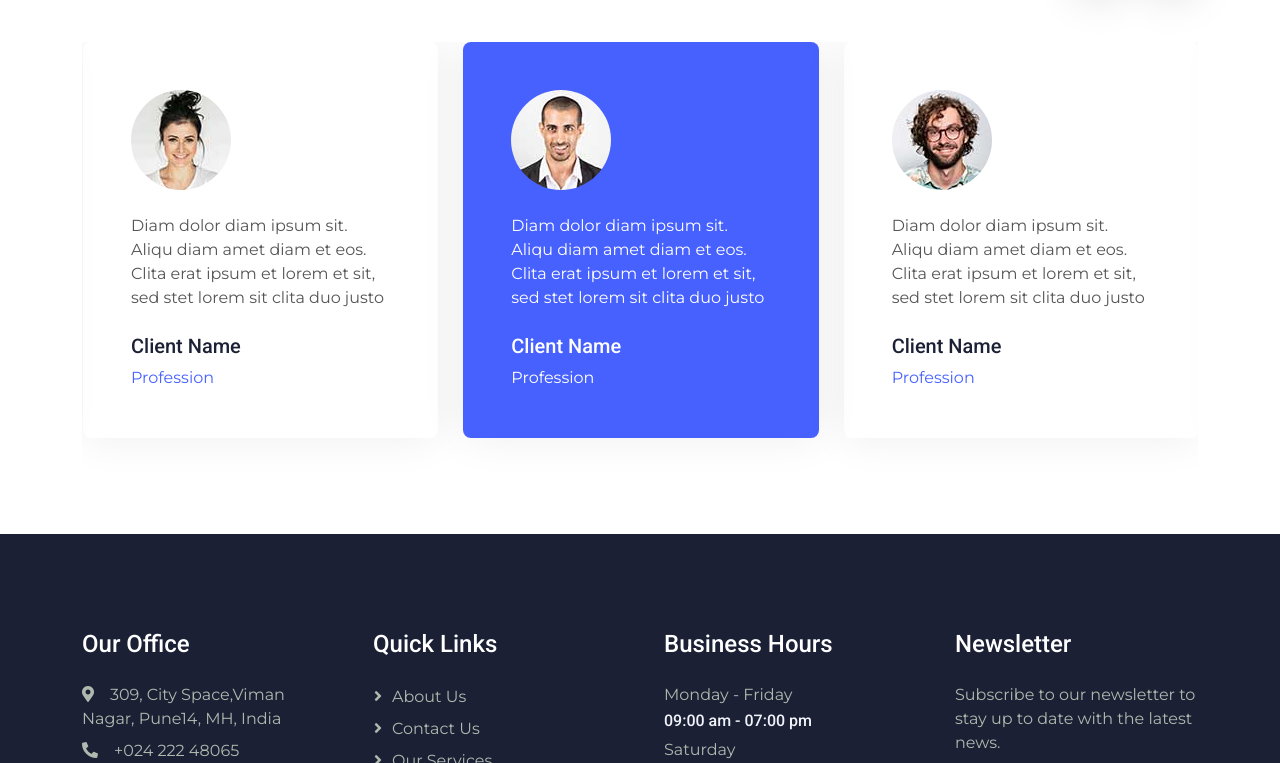
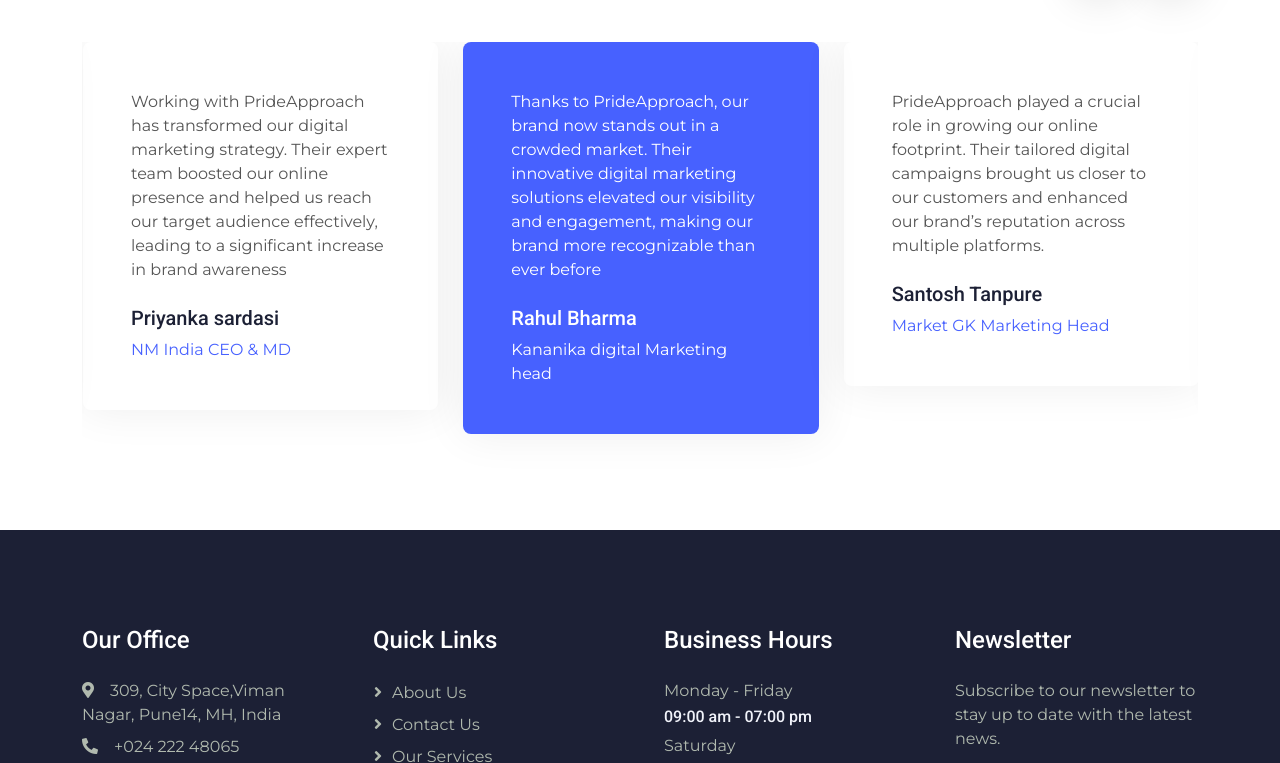
Before and after one commit to Pranjal291-dev/digitalmarketing, a plain HTML site: page service.html in a window 1280 px wide. Shown: the part 1611-2374 px from the top of the page. Drawn offline with nearby package versions, Linux system fonts and the light colour scheme.

Commit message:
Update service.html

```diff
--- a/service.html
+++ b/service.html
@@ -216,34 +216,29 @@
             </div>
             <div class="owl-carousel testimonial-carousel wow fadeInUp" data-wow-delay="0.1s">
                 <div class="testimonial-item rounded p-4 p-lg-5 mb-5">
-                    <img class="mb-4" src="img/testimonial-1.jpg" alt="">
-                    <p class="mb-4">Diam dolor diam ipsum sit. Aliqu diam amet diam et eos. Clita erat ipsum et lorem et sit, sed stet lorem sit clita duo justo</p>
-                    <h5>Client Name</h5>
-                    <span class="text-primary">Profession</span>
+                    <p class="mb-4">Working with PrideApproach has transformed our digital marketing strategy. Their expert team boosted our online presence and helped us reach our target audience effectively, leading to a significant increase in brand awareness</p>
+                    <h5>Priyanka sardasi</h5>
+                    <span class="text-primary">NM India CEO & MD</span>
                 </div>
                 <div class="testimonial-item rounded p-4 p-lg-5 mb-5">
-                    <img class="mb-4" src="img/testimonial-2.jpg" alt="">
-                    <p class="mb-4">Diam dolor diam ipsum sit. Aliqu diam amet diam et eos. Clita erat ipsum et lorem et sit, sed stet lorem sit clita duo justo</p>
-                    <h5>Client Name</h5>
-                    <span class="text-primary">Profession</span>
+                    <p class="mb-4">Thanks to PrideApproach, our brand now stands out in a crowded market. Their innovative digital marketing solutions elevated our visibility and engagement, making our brand more recognizable than ever before</p>
+                    <h5>Rahul Bharma</h5>
+                    <span class="text-primary">Kananika digital Marketing head</span>
                 </div>
                 <div class="testimonial-item rounded p-4 p-lg-5 mb-5">
-                    <img class="mb-4" src="img/testimonial-3.jpg" alt="">
-                    <p class="mb-4">Diam dolor diam ipsum sit. Aliqu diam amet diam et eos. Clita erat ipsum et lorem et sit, sed stet lorem sit clita duo justo</p>
-                    <h5>Client Name</h5>
-                    <span class="text-primary">Profession</span>
+                    <p class="mb-4">PrideApproach played a crucial role in growing our online footprint. Their tailored digital campaigns brought us closer to our customers and enhanced our brand’s reputation across multiple platforms.</p>
+                    <h5>Santosh Tanpure</h5>
+                    <span class="text-primary">Market GK Marketing Head</span>
                 </div>
                 <div class="testimonial-item rounded p-4 p-lg-5 mb-5">
-                    <img class="mb-4" src="img/testimonial-4.jpg" alt="">
-                    <p class="mb-4">Diam dolor diam ipsum sit. Aliqu diam amet diam et eos. Clita erat ipsum et lorem et sit, sed stet lorem sit clita duo justo</p>
-                    <h5>Client Name</h5>
-                    <span class="text-primary">Profession</span>
+                    <p class="mb-4">The team at PrideApproach understands the digital landscape inside out. Their strategic approach not only improved our marketing results but also built a strong, lasting brand presence that resonates with our audience.</p>
+                    <h5>Divya Patil</h5>
+                    <span class="text-primary">Organic Mandi Sales Manager</span>
                 </div>
             </div>
         </div>
     </div>
     <!-- Testimonial End -->
-
 
     <!-- Footer Start -->
     <div class="container-fluid bg-dark footer mt-5 py-5 wow fadeIn" data-wow-delay="0.1s">
```
